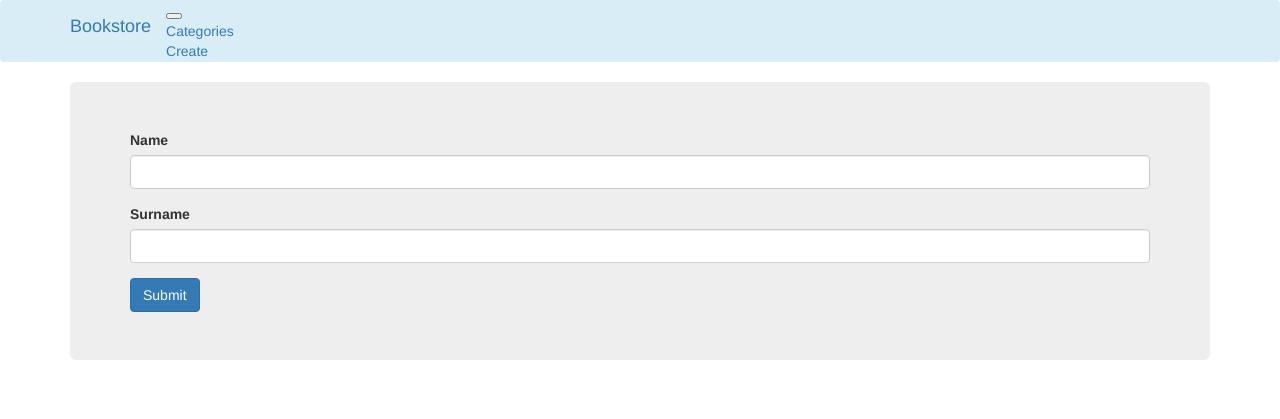
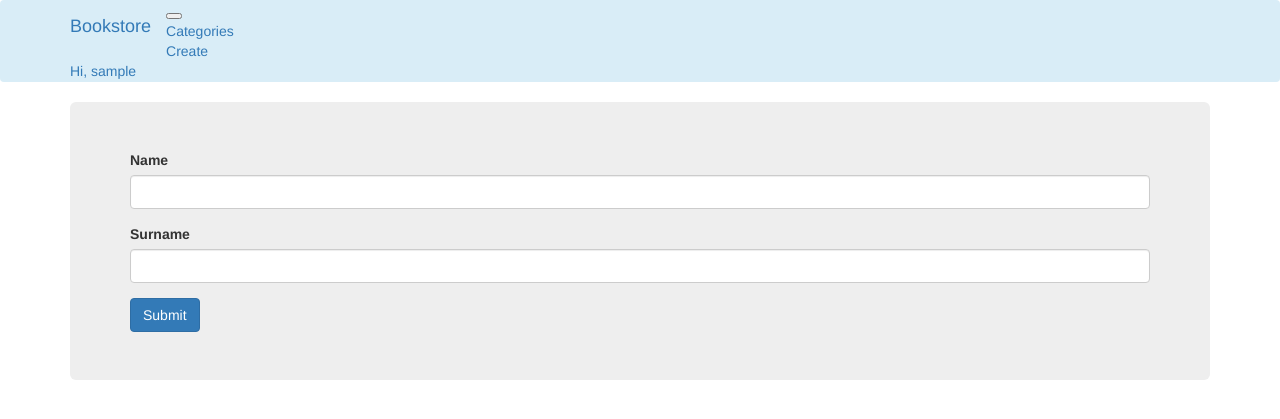
Before and after one commit to damianpud/flask_task, a Flask app: page /create/author in a window 1280 px wide. Shown: the top 419 px of the page. Run offline with Flask 2, Linux system fonts and the light colour scheme; the visitor is signed in with stand-in values (Sample User, id 1); data comes from the database, SQL or seed files in the repository; some libraries are stand-ins or nearby versions.

Commit message:
change in base template

```diff
--- a/templates/base.html
+++ b/templates/base.html
@@ -28,6 +28,9 @@
       <div class="navbar-nav ml-auto">
             <div class="nav-item dropdown">
               {% if current_user.is_authenticated %}
+                <a class="nav-link active dropdown-toggle" href="#" data-toggle="dropdown">
+                  Hi, {{ current_user.username }}
+                </a>
                 <div class="dropdown-menu dropdown-menu-right">
                   <a class="dropdown-item text-right" href="{{ url_for('main.logout') }}">Logout</a>
                 </div>
```
